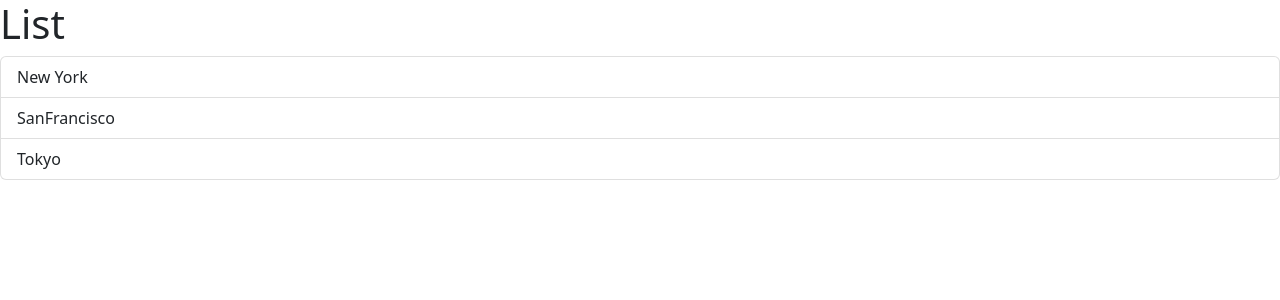
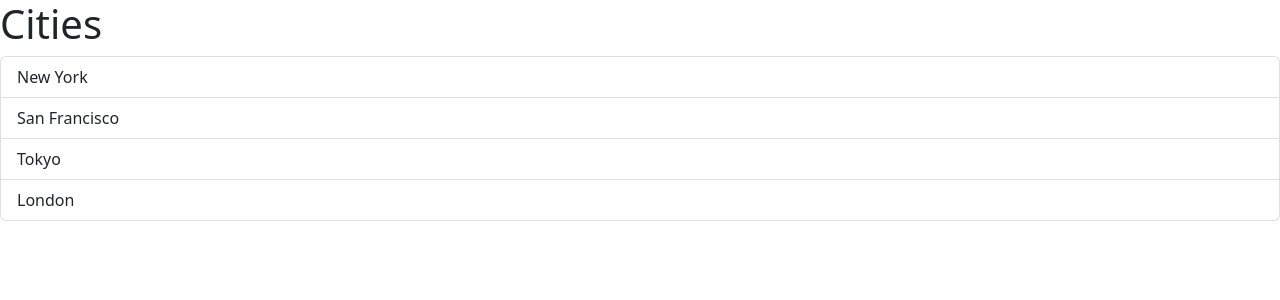
Before and after one commit to meron847/React-for-beginner, a React (Vite) app: page / in a window 1280 px wide. Shown: the top 300 px of the page. Built offline with nearby package versions, Linux system fonts and the light colour scheme.

Commit message:
using props which means how can we use the code reusable

```diff
--- a/src/App.tsx
+++ b/src/App.tsx
@@ -1,7 +1,14 @@
 import ListGroup from "./assets/components/ListGroup";
 
-function App(){
-  return <div><ListGroup/></div>;
+function App() {
+
+  let items = ["New York", "San Francisco", "Tokyo", "London",]
+
+  return (
+          <div>
+             <ListGroup items={items} heading="Cities"/>
+          </div>
+          );
 }
 
 
--- a/src/assets/components/ListGroup.tsx
+++ b/src/assets/components/ListGroup.tsx
@@ -1,19 +1,29 @@
-import { MouseEvent, useState } from "react";
+//import ListGroup from "./ListGroup";
+import { useState } from "react";
+interface Props {
+  items: string[];
+  heading: string;
+}
 
-function ListGroup() {
-  let items = ["New York", "SanFrancisco", "Tokyo"];
+function ListGroup({ items, heading }: Props) {
   const [selectedIndex, setselectedIndex] = useState(-1);
 
   return (
     <>
-      <h1>List</h1>
+      <h1>{heading}</h1>
       {items.length === 0 && <p>No item found</p>}
       <ul className="list-group">
         {items.map((item, index) => (
           <li
-            className = {selectedIndex === index ? "list-group-item active" : "list-group-item"}
+            className={
+              selectedIndex === index
+                ? "list-group-item active"
+                : "list-group-item"
+            }
             key={item}
-            onClick={() => { setselectedIndex(index); }}
+            onClick={() => {
+              setselectedIndex(index);
+            }}
           >
             {item}
           </li>
```
